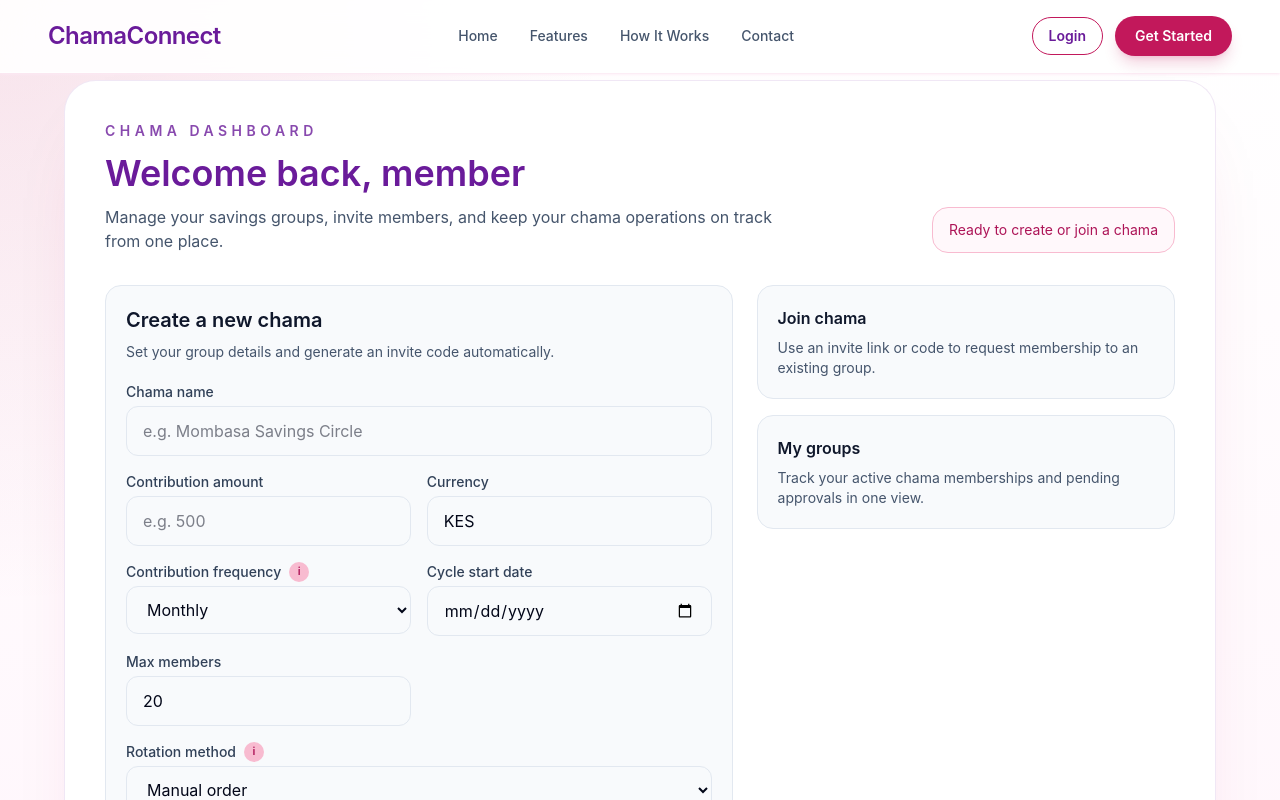
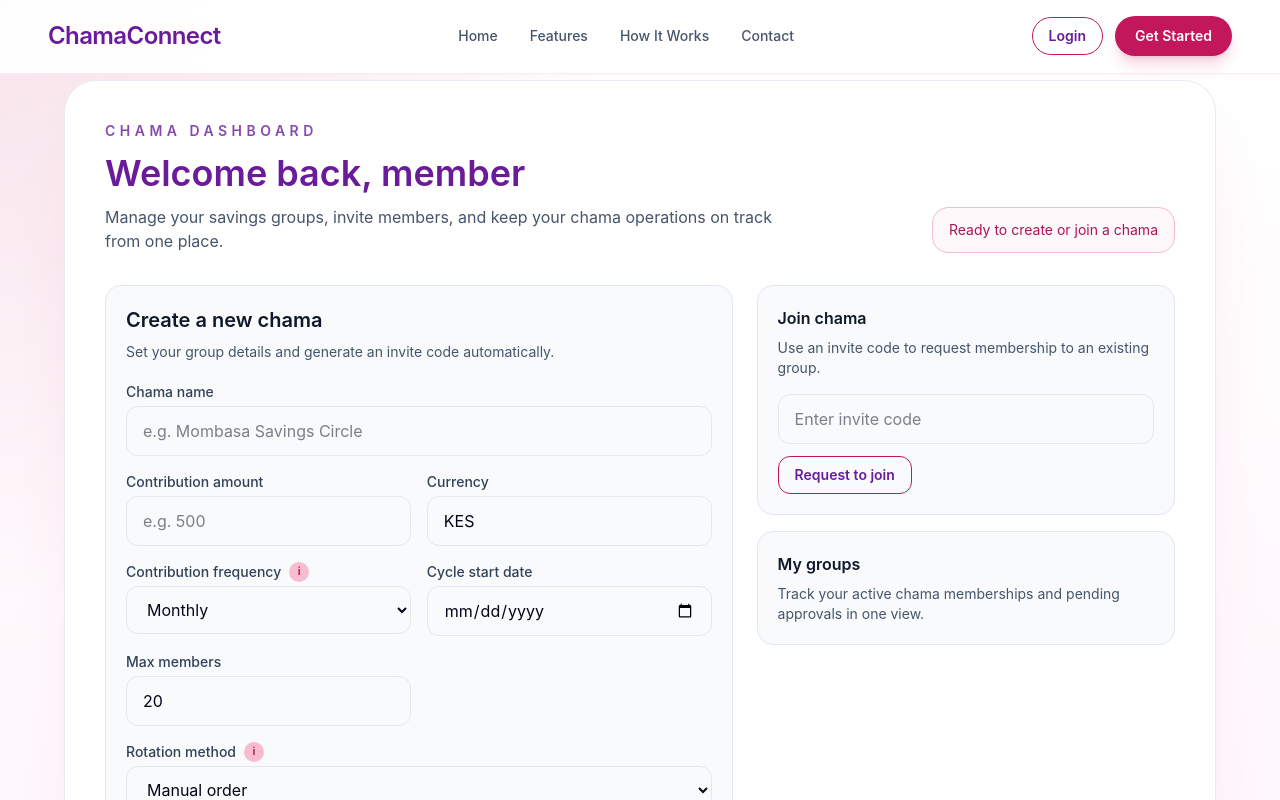
Before and after one commit to dev-lynne/kibagenge, a React (Vite) app: page /dashboard in a window 1280 px wide. Shown: the top 800 px of the page. Built offline with nearby package versions, Linux system fonts and the light colour scheme; no server answers.

Commit message:
add invite code functionality

```diff
--- /dev/null
+++ b/src/api/join.ts
@@ -0,0 +1,19 @@
+import axios from 'axios'
+
+const api = axios.create({
+  baseURL: import.meta.env.VITE_API_URL || 'http://localhost:8000',
+  headers: { 'Content-Type': 'application/json' },
+})
+
+export interface JoinChamaPayload {
+  invite_code: string
+}
+
+export const joinChama = (payload: JoinChamaPayload) => {
+  const token = localStorage.getItem('access_token')
+  return api.post('/chama/join', payload, {
+    headers: {
+      Authorization: `Bearer ${token}`,
+    },
+  })
+}
--- a/src/pages/Dashboard.tsx
+++ b/src/pages/Dashboard.tsx
@@ -1,5 +1,6 @@
 import { useMemo, useState } from 'react'
 import { createChama } from '../api/chama'
+import { joinChama } from '../api/join'
 
 export default function Dashboard() {
   const userLabel = useMemo(() => localStorage.getItem('auth_full_name') || localStorage.getItem('auth_user') || 'member', [])
@@ -13,6 +14,7 @@ export default function Dashboard() {
     max_members: '20',
     rotation_method: 'manual',
   })
+  const [inviteCode, setInviteCode] = useState('')
   const [message, setMessage] = useState('')
   const [error, setError] = useState('')
 
@@ -27,7 +29,7 @@ export default function Dashboard() {
         contribution_amount: Number(form.contribution_amount),
         max_members: Number(form.max_members),
       })
-      setMessage(response.data.message || 'Chama created successfully.')
+      setMessage(`${response.data.message || 'Chama created successfully.'} Invite code: ${response.data.invite_code || 'N/A'}`)
       setForm({
         name: '',
         description: '',
@@ -128,7 +130,25 @@ export default function Dashboard() {
             <div className="space-y-4">
               <div className="rounded-2xl border border-slate-200 bg-slate-50 p-5">
                 <h2 className="font-semibold text-slate-900">Join chama</h2>
-                <p className="mt-2 text-sm text-slate-600">Use an invite link or code to request membership to an existing group.</p>
+                <p className="mt-2 text-sm text-slate-600">Use an invite code to request membership to an existing group.</p>
+                <form
+                  onSubmit={async (event) => {
+                    event.preventDefault()
+                    setError('')
+                    setMessage('')
+                    try {
+                      const response = await joinChama({ invite_code: inviteCode })
+                      setMessage(response.data.message || 'Join request submitted.')
+                      setInviteCode('')
+                    } catch (err: any) {
+                      setError(err?.response?.data?.detail || 'Unable to join chama')
+                    }
+                  }}
+                  className="mt-4 space-y-3"
+                >
+                  <input value={inviteCode} onChange={(e) => setInviteCode(e.target.value)} placeholder="Enter invite code" className="w-full rounded-xl border border-slate-200 px-4 py-3" required />
+                  <button type="submit" className="rounded-xl border border-[#C2185B] px-4 py-2 text-sm font-semibold text-[#6A1B9A]">Request to join</button>
+                </form>
               </div>
               <div className="rounded-2xl border border-slate-200 bg-slate-50 p-5">
                 <h2 className="font-semibold text-slate-900">My groups</h2>
```
